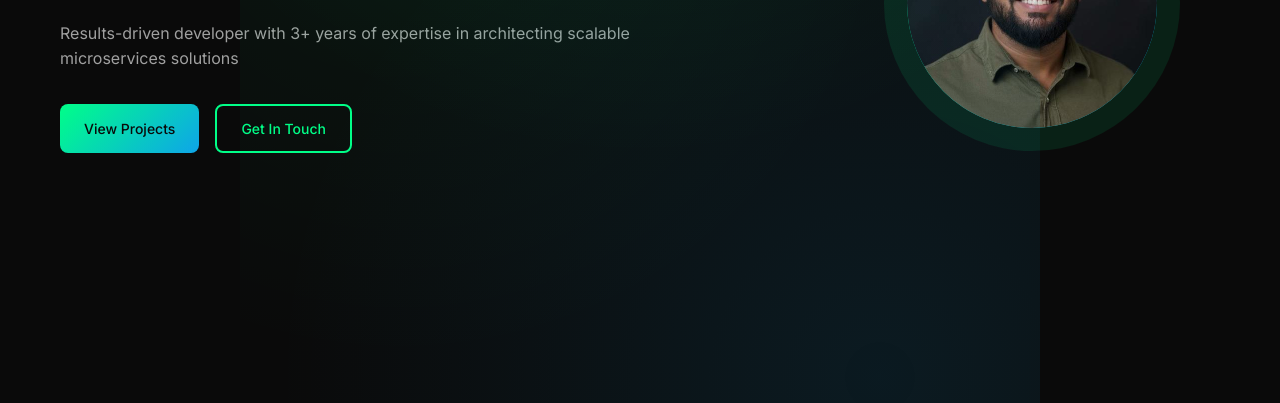
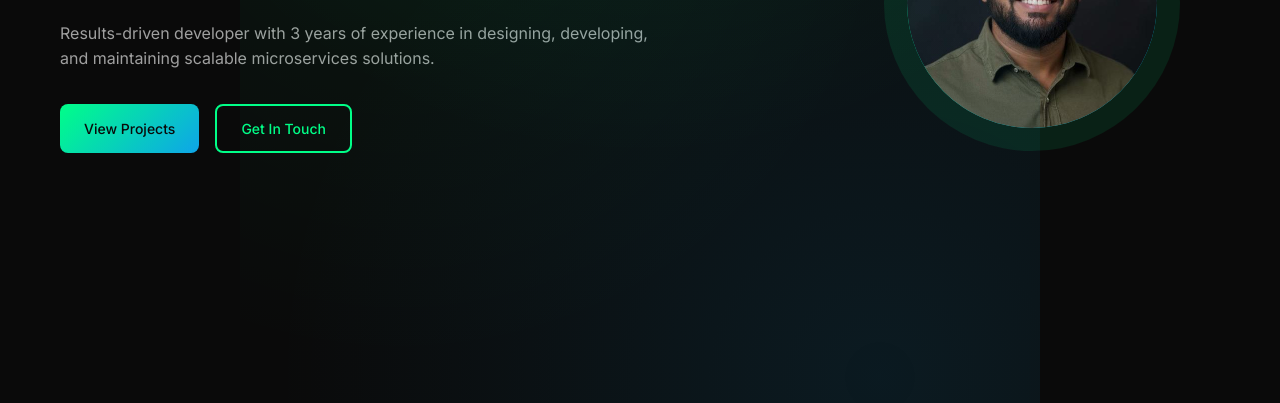
Before and after one commit to Khuddusshariff0022/portfolio, a plain HTML site: page index.html in a window 1280 px wide. Shown: the part 397-800 px from the top of the page. Drawn offline with Linux system fonts and the light colour scheme.

Commit message:
initCommit
Signed-off-by: khuddusshariff0022@gmail.com <khuddusshariff0022@gmail.com>

```diff
--- a/index.html
+++ b/index.html
@@ -41,7 +41,7 @@
                     <span id="typewriter"></span>
                     <span class="cursor">|</span>
                 </div>
-                <p class="hero-description">Results-driven developer with 3+ years of expertise in architecting scalable microservices solutions</p>
+                <p class="hero-description">Results-driven developer with 3 years of experience in designing, developing, and maintaining scalable microservices solutions.</p>
                 <div class="hero-buttons">
                     <a href="#projects" class="btn btn-primary">View Projects</a>
                     <a href="#contact" class="btn btn-outline">Get In Touch</a>
```
